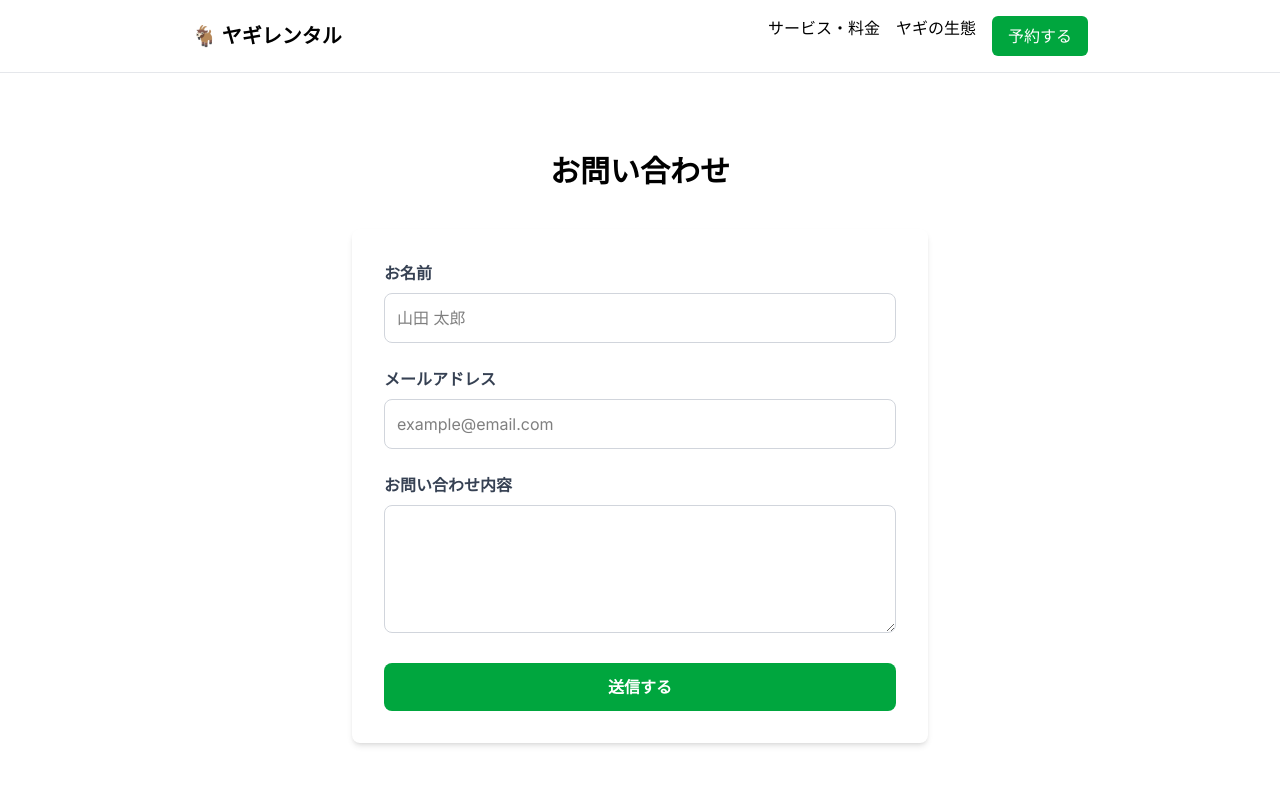
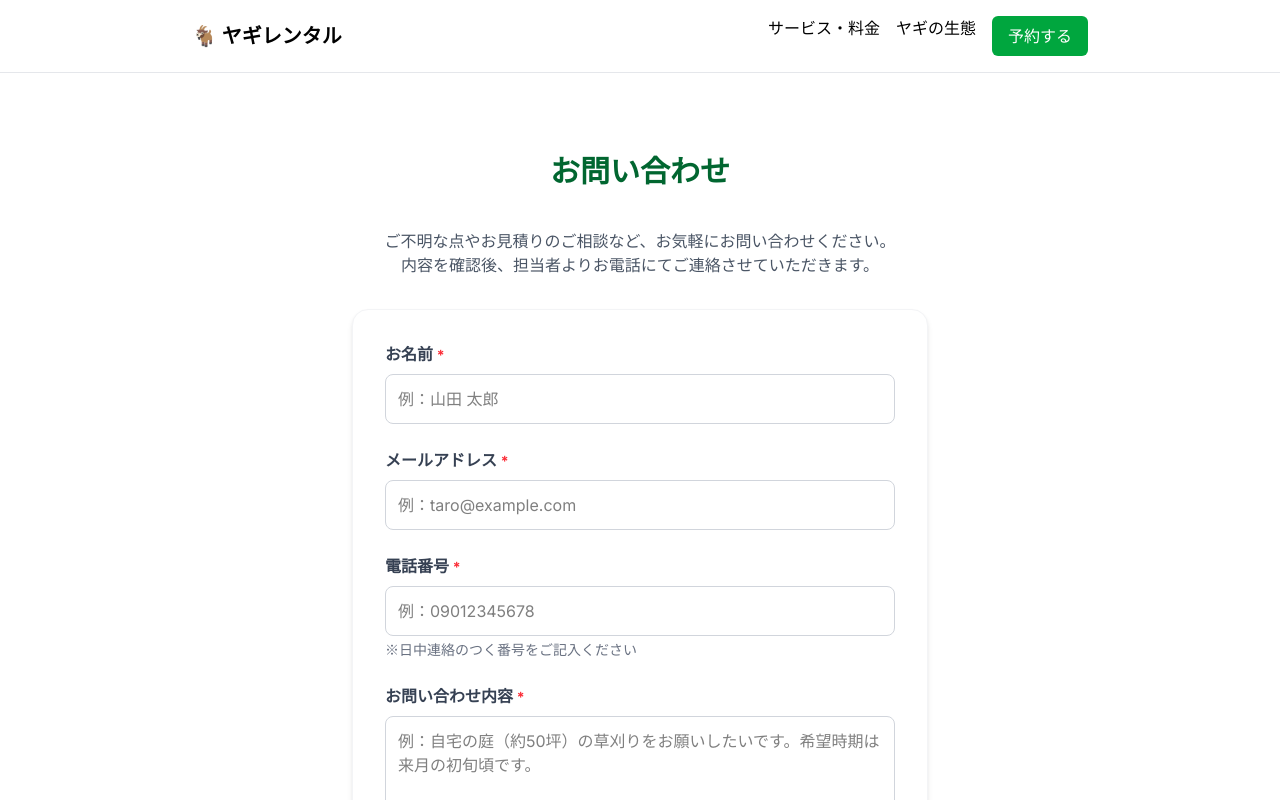
Before and after one commit to mune-Geeks/goat-rental, a Next.js app: page /contact in a window 1280 px wide. Shown: the top 800 px of the page. Built offline with nearby package versions, Linux system fonts and the light colour scheme.

Commit message:
問い合わせ画面の修正

```diff
--- a/actions/contact.ts
+++ b/actions/contact.ts
@@ -1,17 +1,18 @@
-'use server'; // 👈 【最重要】「これはサーバーで動く関数です」という宣言
+'use server';
 
 // フォームから受け取ったデータを処理する関数
-export async function submitContactData(name: string, email: string, message: string) {
+// ▼ 引数に phone を追加しました
+export async function submitContactData(name: string, email: string, phone: string, message: string) {
 
-    // ここに書いた処理は、ブラウザからは見えません（秘密の処理ができる）
     console.log('--------------------------------');
     console.log('🚀 サーバーでデータを受け取りました！');
     console.log(`名前: ${name}`);
     console.log(`Email: ${email}`);
+    console.log(`電話番号: ${phone}`); // 👈 追加
     console.log(`内容: ${message}`);
     console.log('--------------------------------');
 
-    // サーバーでの処理が終わったことを返す（擬似的に1秒待つ）
+    // 擬似的に待つ
     await new Promise(resolve => setTimeout(resolve, 1000));
 
     return { success: true, message: '送信が完了しました' };
--- a/app/contact/page.tsx
+++ b/app/contact/page.tsx
@@ -1,86 +1,106 @@
-'use client'; // 👈 1. これが「このページは動きますよ」という宣言
+'use client';
 
-import { useState } from 'react'; // 👈 2. 状態管理の機能をインポート
-// ▼ 1. 作ったサーバーアクションをインポート
+import { useState } from 'react';
 import { submitContactData } from '@/actions/contact';
 
 export default function ContactPage() {
-  // ▼ 3. useState（入力内容を覚えておく箱）を準備
   const [name, setName] = useState('');
   const [email, setEmail] = useState('');
+  const [phone, setPhone] = useState(''); // 👈 追加：電話番号の状態管理
   const [message, setMessage] = useState('');
-  // ▼ 送信中かどうかを管理するフラグ（おまけ）
   const [isSubmitting, setIsSubmitting] = useState(false);
 
-  // 送信ボタンが押されたときの処理
-  const handleSubmit = async (e: React.FormEvent) => { // asyncをつける
+  const handleSubmit = async (e: React.FormEvent) => {
     e.preventDefault();
-    setIsSubmitting(true); // 送信ボタンを無効化（二重送信防止）
+    setIsSubmitting(true);
 
     try {
-      // ▼ 2. ここでサーバーのアクションを呼び出す！
-      // 　（ブラウザからサーバーへ電話をかけるイメージ）
-      const result = await submitContactData(name, email, message);
+      // ▼ ここで phone も一緒にサーバーへ送る
+      const result = await submitContactData(name, email, phone, message);
 
       if (result.success) {
-        alert('サーバーへの送信に成功しました！');
-        // フォームを空にする
+        alert('送信しました！担当者よりお電話にてご連絡いたします。');
         setName('');
         setEmail('');
+        setPhone(''); // 👈 クリアする
         setMessage('');
       }
     } catch (error) {
       alert('送信に失敗しました...');
     } finally {
-      setIsSubmitting(false); // ボタンを復活させる
+      setIsSubmitting(false);
     }
   };
 
   return (
     <main className="py-20 px-6 max-w-4xl mx-auto">
-      <h1 className="text-3xl font-bold mb-10 text-center">お問い合わせ</h1>
+      <h1 className="text-3xl font-bold mb-10 text-center text-green-800">お問い合わせ</h1>
+      <p className="text-center text-gray-600 mb-8">
+        ご不明な点やお見積りのご相談など、お気軽にお問い合わせください。<br />
+        内容を確認後、担当者よりお電話にてご連絡させていただきます。
+      </p>
 
-      <form onSubmit={handleSubmit} className="bg-white p-8 rounded-lg shadow-md max-w-xl mx-auto">
-        {/* お名前入力欄 */}
+      <form onSubmit={handleSubmit} className="bg-white p-8 rounded-2xl shadow-md max-w-xl mx-auto border border-gray-100">
+
+        {/* お名前 */}
         <div className="mb-6">
           <label className="block text-gray-700 font-bold mb-2" htmlFor="name">
-            お名前
+            お名前 <span className="text-red-500 text-sm">*</span>
           </label>
           <input
             id="name"
             type="text"
-            className="w-full border border-gray-300 p-3 rounded-lg"
-            placeholder="山田 太郎"
-            value={name} // 箱の中身を表示
-            onChange={(e) => setName(e.target.value)} // 入力するたびに箱の中身を更新
+            className="w-full border border-gray-300 p-3 rounded-lg focus:outline-none focus:border-green-500 transition"
+            placeholder="例：山田 太郎"
+            value={name}
+            onChange={(e) => setName(e.target.value)}
             required
           />
         </div>
 
-        {/* メールアドレス入力欄 */}
+        {/* メールアドレス */}
         <div className="mb-6">
           <label className="block text-gray-700 font-bold mb-2" htmlFor="email">
-            メールアドレス
+            メールアドレス <span className="text-red-500 text-sm">*</span>
           </label>
           <input
             id="email"
             type="email"
-            className="w-full border border-gray-300 p-3 rounded-lg"
-            placeholder="example@email.com"
+            className="w-full border border-gray-300 p-3 rounded-lg focus:outline-none focus:border-green-500 transition"
+            placeholder="例：taro@example.com"
             value={email}
             onChange={(e) => setEmail(e.target.value)}
             required
           />
         </div>
 
-        {/* メッセージ入力欄 */}
+        {/* ▼ 追加：電話番号 */}
         <div className="mb-6">
+          <label className="block text-gray-700 font-bold mb-2" htmlFor="phone">
+            電話番号 <span className="text-red-500 text-sm">*</span>
+          </label>
+          <input
+            id="phone"
+            type="tel"
+            className="w-full border border-gray-300 p-3 rounded-lg focus:outline-none focus:border-green-500 transition"
+            placeholder="例：09012345678"
+            value={phone}
+            onChange={(e) => setPhone(e.target.value)}
+            required
+          />
+          <p className="text-sm text-gray-500 mt-1">※日中連絡のつく番号をご記入ください</p>
+        </div>
+
+        {/* お問い合わせ内容（プレースホルダー追加） */}
+        <div className="mb-8">
           <label className="block text-gray-700 font-bold mb-2" htmlFor="message">
-            お問い合わせ内容
+            お問い合わせ内容 <span className="text-red-500 text-sm">*</span>
           </label>
           <textarea
             id="message"
-            className="w-full border border-gray-300 p-3 rounded-lg h-32"
+            className="w-full border border-gray-300 p-3 rounded-lg h-40 focus:outline-none focus:border-green-500 transition"
+            // ▼ ここにご要望のプレースホルダーを入れました
+            placeholder="例：自宅の庭（約50坪）の草刈りをお願いしたいです。希望時期は来月の初旬頃です。"
             value={message}
             onChange={(e) => setMessage(e.target.value)}
             required
@@ -89,11 +109,11 @@ export default function ContactPage() {
 
         <button
           type="submit"
-          disabled={isSubmitting} // 送信中はクリック不可に
-          className={`w-full text-white font-bold py-3 rounded-lg transition ${isSubmitting ? 'bg-gray-400' : 'bg-green-600 hover:bg-green-700'
+          disabled={isSubmitting}
+          className={`w-full text-white font-bold py-4 rounded-full shadow-lg transition transform hover:-translate-y-1 ${isSubmitting ? 'bg-gray-400' : 'bg-green-600 hover:bg-green-700'
             }`}
         >
-          {isSubmitting ? '送信中...' : '送信する'}
+          {isSubmitting ? '送信中...' : 'この内容で送信する'}
         </button>
       </form>
     </main>
```
